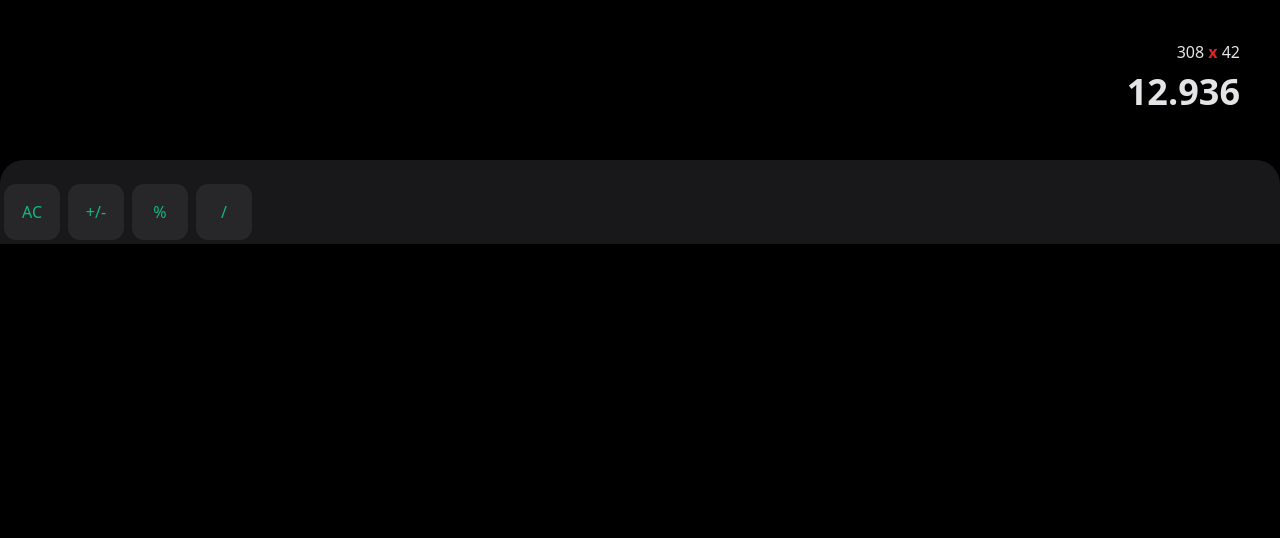
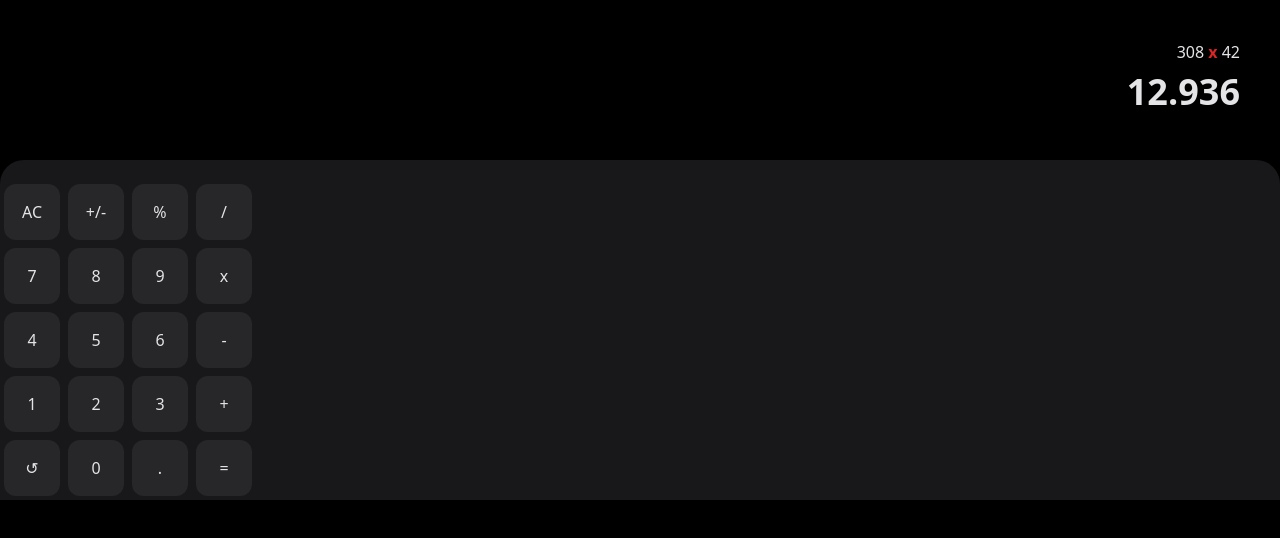
Before and after one commit to sebast4an/svelte-tailwindCSS-experiment, a Svelte app: page / in a window 1280 px wide. Shown: the top 538 px of the page. Built offline with nearby package versions, Linux system fonts and the light colour scheme.

Commit message:
keyboard

```diff
--- a/src/components/atoms/Button/Button.svelte
+++ b/src/components/atoms/Button/Button.svelte
@@ -1,9 +1,7 @@
 <script>
-  const handleClick = () => {
-    alert('Work');
-  };
+  export let color;
 </script>
 
-<button class="rounded-xl border-0 bg-zinc-700 py-3 px-8" on:click={handleClick}>
-Handle Click
+<button class="p-4 m-1 border-0 rounded-xl w-14 h-14 bg-zinc-800 text-zinc-200 {color}">
+  <slot />
 </button>
--- /dev/null
+++ b/src/components/molecules/Keyboard/Keyboard.svelte
@@ -0,0 +1,31 @@
+<script>
+  import Button from '../../atoms/Button/Button.svelte';
+
+  const keyboard = [
+    ['AC', '+/-', '%', '/'],
+    ['7', '8', '9', 'x'],
+    ['4', '5', '6', '-'],
+    ['1', '2', '3', '+'],
+    ['↺', '0', '.', '='],
+  ];
+</script>
+
+{#each keyboard as group, iGroup}
+  <div>
+    {#each group as buttonValue, iButton}
+      {#if !isNaN(buttonValue) || buttonValue === '↺' || buttonValue === '.'}
+        <Button color={'text-zinc-200'}>
+          {buttonValue}
+        </Button>
+      {:else if iGroup === 0 && iButton !== 3}
+        <Button color={'text-emerald-500'}>
+          {buttonValue}
+        </Button>
+      {:else}
+        <Button color={'text-red-400'}>
+          {buttonValue}
+        </Button>
+      {/if}
+    {/each}
+  </div>
+{/each}
--- a/src/components/organisms/Counters/Counters.svelte
+++ b/src/components/organisms/Counters/Counters.svelte
@@ -1,17 +1,17 @@
 <script>
+  import Keyboard from '../../molecules/Keyboard/Keyboard.svelte';
+
   let valueOne = 308;
   let valueTwo = 42;
   let summary = 12.936;
-  let sign = 'x'
-
-  const topButtons = ['AC', '+/-', '%', '/'];
+  let sign = 'x';
 </script>
 
 <div class="p-10 w-100 flex flex-col items-end">
   <h3>
     {valueOne}
     <span class="text-red-600 font-bold">
-        {sign}
+      {sign}
     </span>
     {valueTwo}
   </h3>
@@ -22,11 +22,7 @@
 </div>
 
 <div class="rounded-t-3xl bg-zinc-900">
-  <section class="flex pt-5">
-    {#each topButtons as button}
-      <button class="p-4 m-1 border-0 rounded-xl w-14 h-14 bg-zinc-800 text-emerald-500">
-        {button}
-      </button>
-    {/each}
+  <section class="pt-5">
+    <Keyboard />
   </section>
 </div>
```
